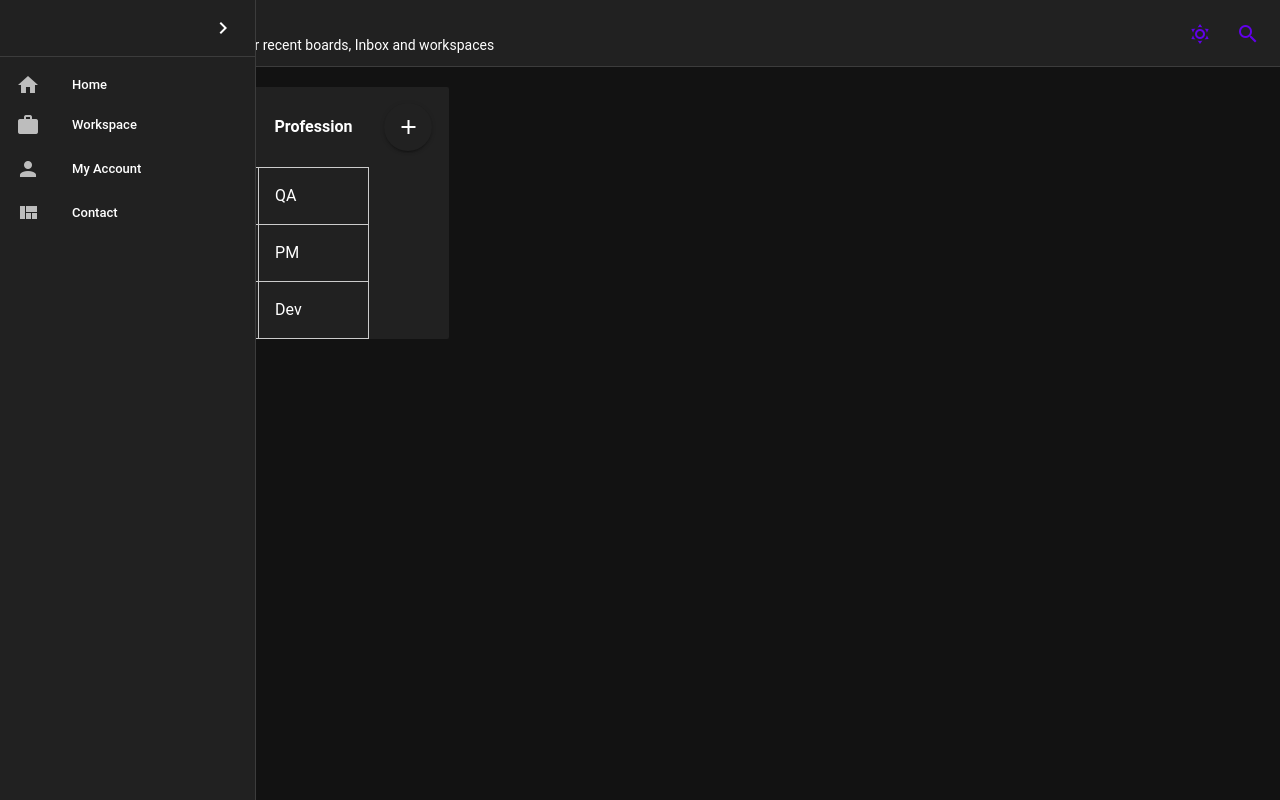
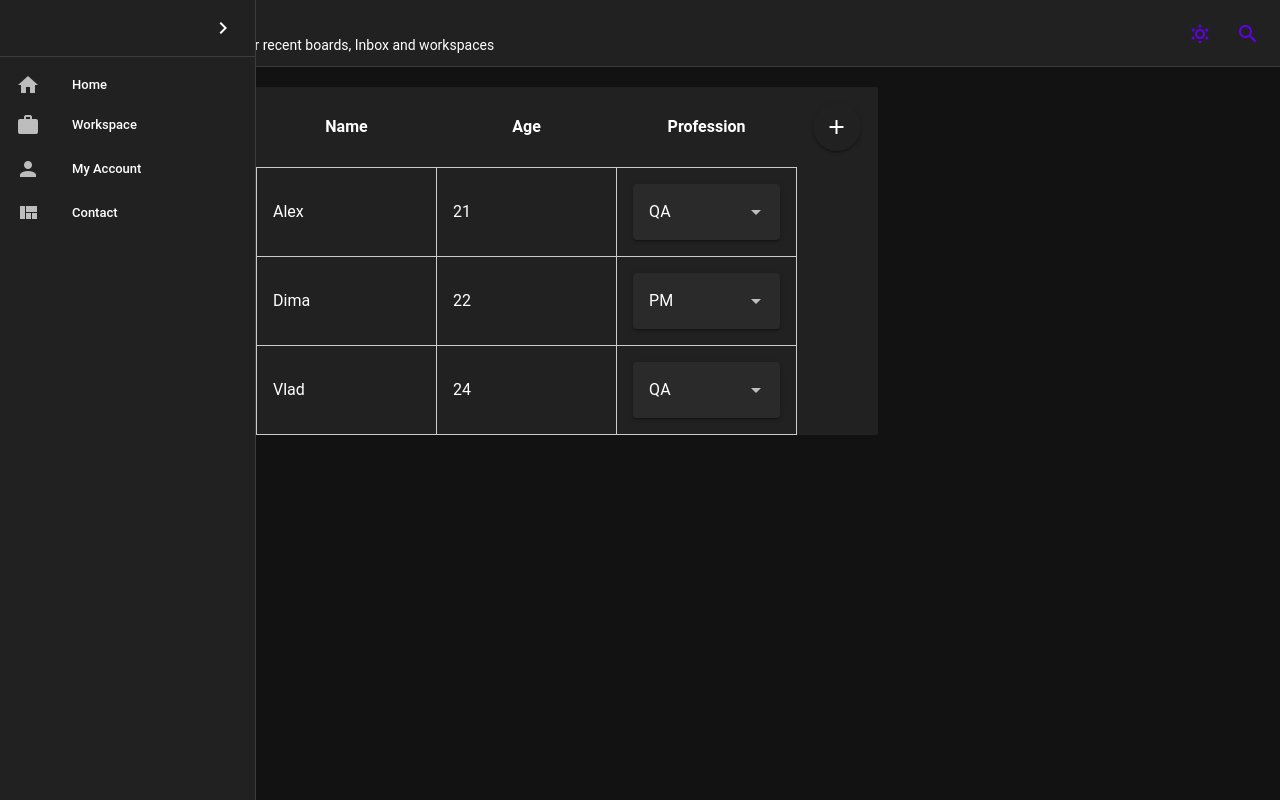
Before and after one commit to disage/vue-crm, a Vue app: page /boards/0001 in a window 1280 px wide. Built offline with nearby package versions, Linux system fonts and the light colour scheme.

Commit message:
Add edit mode for table cell, rework columns moving

```diff
--- a/src/views/BoardView.vue
+++ b/src/views/BoardView.vue
@@ -3,9 +3,9 @@
     <table>
       <thead>
         <tr>
-          <th v-for="(column, index) in columns" :key="column.id" @dragstart="onDragStart($event, index)"
+          <th v-for="(columnId, index) in columnOrder" :key="columnId" @dragstart="onDragStart($event, index)"
             @dragover.prevent="onDragOver" @drop="onDrop($event, index)" draggable="true">
-            {{ column.name }}
+            {{ columns[columnId - 1].label }}
           </th>
           <th>
             <div class="add-column-button">
@@ -38,8 +38,27 @@
       </thead>
       <tbody>
         <tr v-for="item in data" :key="item.id">
-          <td v-for="(columnValue, columnName) in item.columns" :key="columnName">
-            {{ columnValue }}
+          <td v-for="(columnId) in columnOrder" :key="columnId" @dblclick="startEditing(item, columnId)">
+            <template v-if="!isEditing(item.id, columnId)">
+              <template v-if="columns[columnId - 1].type === 'singleselect'">
+                <v-autocomplete v-model="item.columns[columnId]" variant="solo-filled"
+                  :items="columns[columnId - 1].options" />
+              </template>
+              <div v-else>{{ item.columns[columnId] }}</div>
+            </template>
+            <template v-else>
+              <template v-if="columns[columnId - 1].type === 'text'">
+                <v-text-field v-model="editedValue" variant="solo-filled" @blur="stopEditing(item.id, columnId)" />
+              </template>
+              <template v-else-if="columns[columnId - 1].type === 'number'">
+                <v-text-field type="number" variant="solo-filled" v-model="editedValue"
+                  @blur="stopEditing(item.id, columnId)" />
+              </template>
+              <template v-else-if="columns[columnId - 1].type === 'date'">
+                <v-text-field type="date" variant="solo-filled" v-model="editedValue"
+                  @blur="stopEditing(item.id, columnId)" />
+              </template>
+            </template>
           </td>
         </tr>
       </tbody>
@@ -55,18 +74,20 @@ export default {
     const isAddColumnMenuOpen = ref(false)
     const newColumnName = ref('')
     const newColumnType = ref('')
+    const editing = ref({})
+    const editedValue = ref('')
     const columns = ref([
-      { id: 1, name: 'ID', type: 'text' },
-      { id: 2, name: 'Name', type: 'text' },
-      { id: 3, name: 'Age', type: 'number' },
-      { id: 4, name: 'Profession', type: 'singleSelect' }
+      { id: 1, name: 'column1', label: 'ID', type: 'text' },
+      { id: 2, name: 'column2', label: 'Name', type: 'text' },
+      { id: 3, name: 'column3', label: 'Age', type: 'number' },
+      { id: 4, name: 'column4', label: 'Profession', type: 'singleselect', options: ['QA', 'PM', 'FE DEV', 'BE DEV', 'UI UX'] }
     ])
     const data = ref([
-      { id: 1, columns: { column1: 1, column2: 'Alex', column3: 21, column4: 'QA' } },
-      { id: 2, columns: { column1: 2, column2: 'Dima', column3: 22, column4: 'PM' } },
-      { id: 3, columns: { column1: 3, column2: 'Vlad', column3: 24, column4: 'Dev' } }
+      { id: 1, columns: { 1: 1, 2: 'Alex', 3: 21, 4: 'QA' } },
+      { id: 2, columns: { 1: 2, 2: 'Dima', 3: 22, 4: 'PM' } },
+      { id: 3, columns: { 1: 3, 2: 'Vlad', 3: 24, 4: 'QA' } }
     ])
-
+    const columnOrder = ref(columns.value.map(column => column.id))
     const onDragStart = (e, columnIndex) => {
       e.dataTransfer.setData('text/plain', columnIndex.toString())
     }
@@ -81,12 +102,12 @@ export default {
     }
 
     const addColumn = () => {
+      const newColumnKey = columns.value.length + 1
       if (newColumnName.value.trim() !== '' && newColumnType.value.trim() !== '') {
-        columns.value.push({ id: columns.value.length + 1, name: newColumnName.value, type: newColumnType.value })
-        const newColumnKey = `column${columns.value.length + 1}`
+        columns.value.push({ id: columns.value.length + 1, label: newColumnName.value, type: newColumnType.value.replace(/\s/g, '').toLowerCase() })
 
         data.value.forEach(item => {
-          switch (newColumnType.value.toLowerCase()) {
+          switch (newColumnType.value) {
             case 'text':
             case 'email':
             case 'singleselect':
@@ -100,31 +121,48 @@ export default {
               item.columns[newColumnKey] = ''
           }
         })
-
+        columnOrder.value.push(newColumnKey)
         isAddColumnMenuOpen.value = false
         newColumnName.value = ''
         newColumnType.value = ''
       }
     }
-
     const onDrop = (e, targetColumnIndex) => {
       const draggedColumnIndex = parseInt(e.dataTransfer.getData('text/plain'))
 
       if (targetColumnIndex !== draggedColumnIndex) {
-        const tempColumn = columns.value.splice(draggedColumnIndex, 1)[0]
-        columns.value.splice(targetColumnIndex, 0, tempColumn)
+        columnOrder.value.splice(targetColumnIndex, 0, columnOrder.value.splice(draggedColumnIndex, 1)[0])
 
         data.value.forEach(item => {
-          const columnsArray = Object.entries(item.columns)
-          const temp = columnsArray[draggedColumnIndex]
-          columnsArray[draggedColumnIndex] = columnsArray[targetColumnIndex]
-          columnsArray[targetColumnIndex] = temp
-          item.columns = Object.fromEntries(columnsArray)
+          const updatedColumns = {}
+          columnOrder.value.forEach(columnName => {
+            updatedColumns[columnName] = item.columns[columnName]
+          })
+          item.columns = updatedColumns
         })
       }
     }
 
-    return { addColumn, columns, data, isAddColumnMenuOpen, newColumnName, newColumnType, onDragOver, onDragStart, onDrop, resetInput }
+    const startEditing = (item, columnId) => {
+      editing.value = {}
+      editing.value[item.id + '_' + columnId] = true
+      editedValue.value = item.columns[columnId]
+    }
+
+    const stopEditing = (itemId, columnId) => {
+      editing.value[itemId + '_' + columnId] = false
+      data.value.find(item => item.id === itemId).columns[columnId] = editedValue.value
+    }
+
+    const isEditing = (itemId, columnId) => {
+      return editing.value[itemId + '_' + columnId]
+    }
+
+    const columnType = (columnId) => {
+      return columns.value.find(column => column.id === parseInt(columnId, 10)).type || 'text'
+    }
+
+    return { addColumn, columns, data, isAddColumnMenuOpen, newColumnName, newColumnType, onDragOver, onDragStart, onDrop, resetInput, isEditing, stopEditing, startEditing, columnType, editedValue, columnOrder }
   }
 }
 </script>
@@ -160,5 +198,10 @@ td {
 
 td {
   border: 0.2px solid #ccc;
+  width: 180px;
+}
+
+.v-input__details {
+  display: none !important;
 }
 </style>
```
